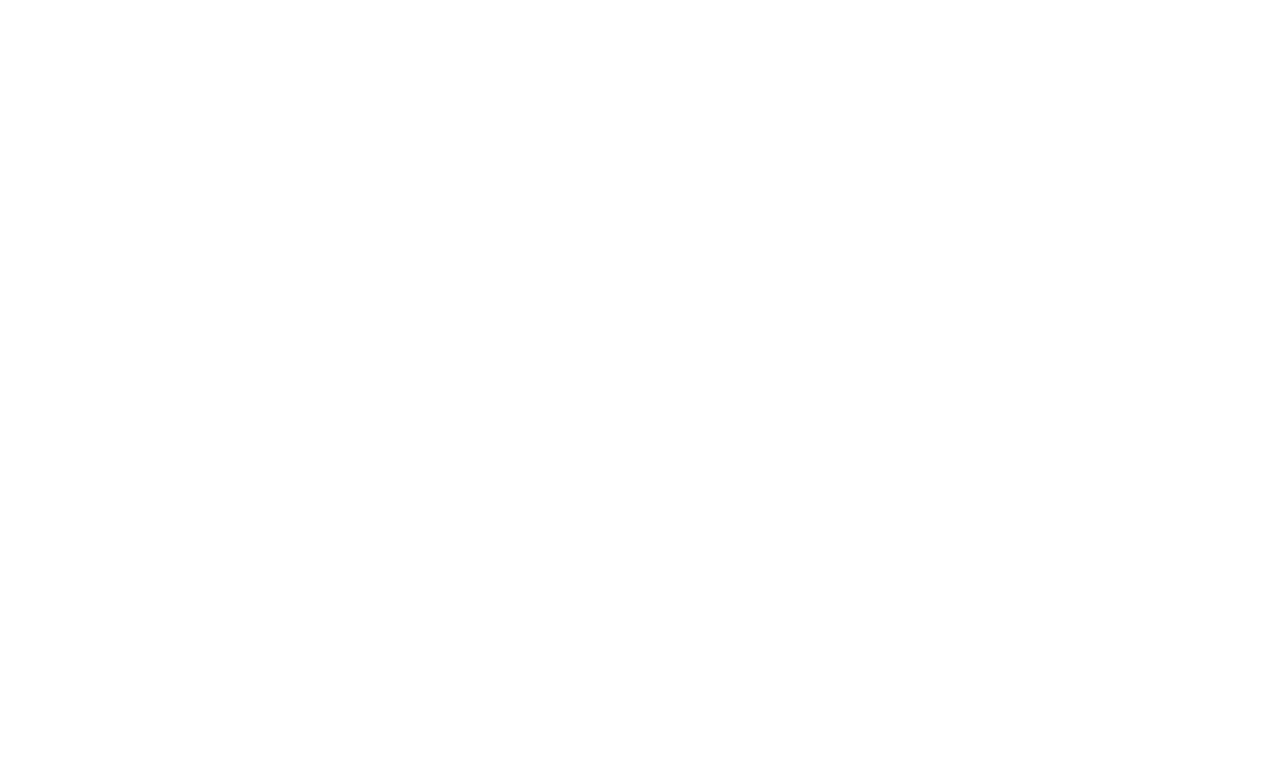
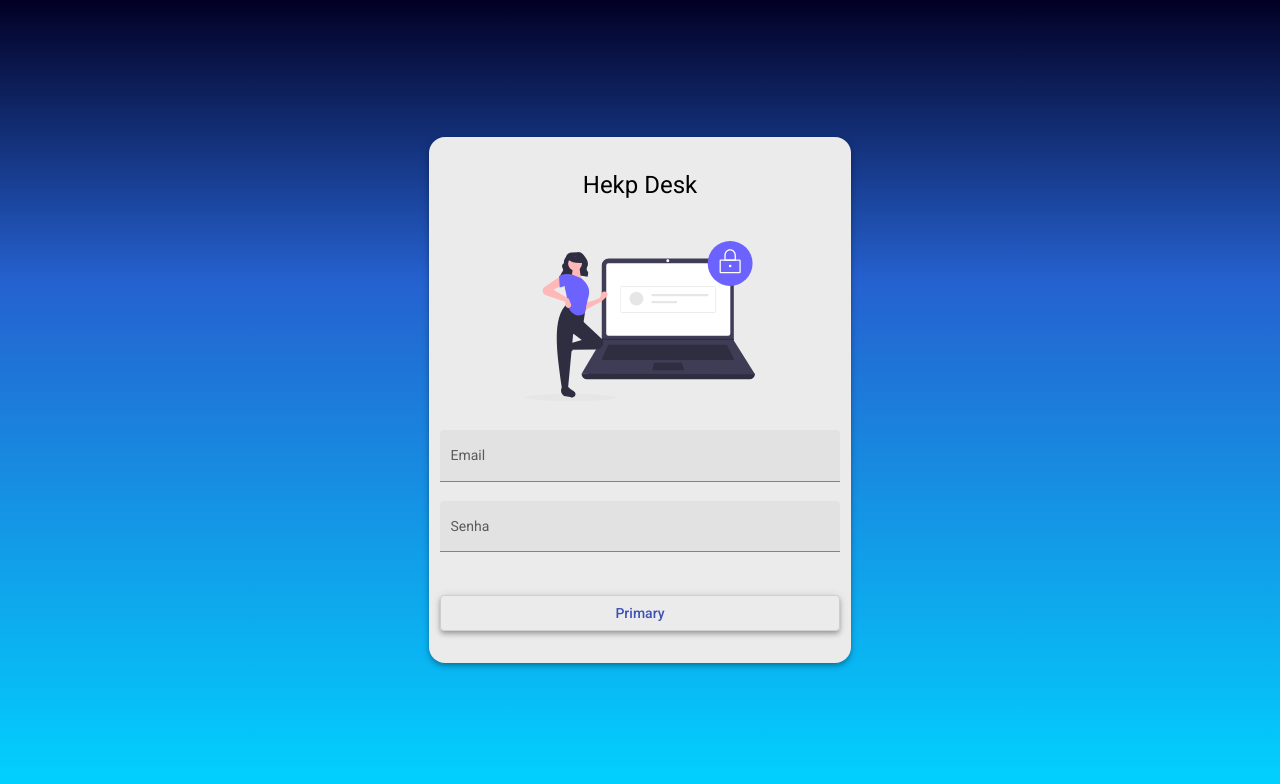
Before and after one commit to jeronimafloriano/helpdesk-front, an Angular app: page /login in a window 1280 px wide. Before the commit this address led to /. Shown: the top 784 px of the page. Built offline with nearby package versions, Linux system fonts and the light colour scheme.

Commit message:
Adicionando componente Login, sua rota, seu HTML e CSS

```diff
--- a/src/app/app-routing.module.ts
+++ b/src/app/app-routing.module.ts
@@ -1,10 +1,13 @@
 import { NgModule } from '@angular/core';
 import { RouterModule, Routes } from '@angular/router';
 import { HomeComponent } from './components/home/home.component';
+import { LoginComponent } from './components/login/login.component';
 import { NavComponent } from './components/nav/nav.component';
 import { TecnicoListComponent } from './components/tecnico/tecnico-list/tecnico-list.component';
 
 const routes: Routes = [
+  { path: 'login', component: LoginComponent },
+
   {
     path: '', component: NavComponent, children: [
       { path: 'home', component: HomeComponent},
--- a/src/app/app.module.ts
+++ b/src/app/app.module.ts
@@ -32,6 +32,7 @@
 import { HomeComponent } from './components/home/home.component';
 import { HeaderComponent } from './components/header/header.component';
 import { TecnicoListComponent } from './components/tecnico/tecnico-list/tecnico-list.component';
+import { LoginComponent } from './components/login/login.component';
 
 
 @NgModule({
@@ -40,7 +41,8 @@
     NavComponent,
     HomeComponent,
     HeaderComponent,
-    TecnicoListComponent
+    TecnicoListComponent,
+    LoginComponent
   ],
   imports: [
     BrowserModule,
--- /dev/null
+++ b/src/app/components/login/login.component.css
@@ -0,0 +1,34 @@
+.container {
+    height: 100%;
+    background: linear-gradient(180deg, rgba(2,0,36,1) 0%, rgba(37,97,207,1) 35%, rgba(0,212,255,1) 100%);
+    display: flex;
+    align-items: center;
+    justify-content: center;
+}
+
+.form {
+    width: 25rem;
+    margin: auto;
+    background-color: rgb(235, 235, 235);
+    padding: 2rem 0.70rem;
+    border-radius: 1rem;
+}
+
+h1 {
+    width: 100%;
+    text-align: center;
+}
+
+img {
+    height: 10rem;
+    width: 100%;
+    margin: 1.5rem auto 1.5rem auto;
+}
+
+.full-width {
+    width: 100%;
+}
+
+button {
+    margin-top: 1.5rem;
+}
--- /dev/null
+++ b/src/app/components/login/login.component.html
@@ -0,0 +1,21 @@
+<div class="container">
+    <form class="form mat-elevation-z4">
+
+        <h1>Hekp Desk</h1>
+
+        <img src="assets/img/login-image.svg" alt="Help Desk">
+
+        <mat-form-field class="full-width" appearance="fill">
+          <mat-label>Email</mat-label>
+          <input matInput placeholder="Ex. fulano@email.com">
+        </mat-form-field>
+
+        <mat-form-field class="full-width" appearance="fill">
+            <mat-label>Senha</mat-label>
+            <input type="password" matInput placeholder="Ex. 123" >
+        </mat-form-field>
+
+        <button class="full-width mat-elevation-z4" mat-stroked-button color="primary">Primary</button>
+      </form>
+
+</div>
--- /dev/null
+++ b/src/app/components/login/login.component.ts
@@ -0,0 +1,15 @@
+import { Component, OnInit } from '@angular/core';
+
+@Component({
+  selector: 'app-login',
+  templateUrl: './login.component.html',
+  styleUrls: ['./login.component.css']
+})
+export class LoginComponent implements OnInit {
+
+  constructor() { }
+
+  ngOnInit(): void {
+  }
+
+}
```
Also changed, not shown: src/assets/img/login-image.svg (added).
